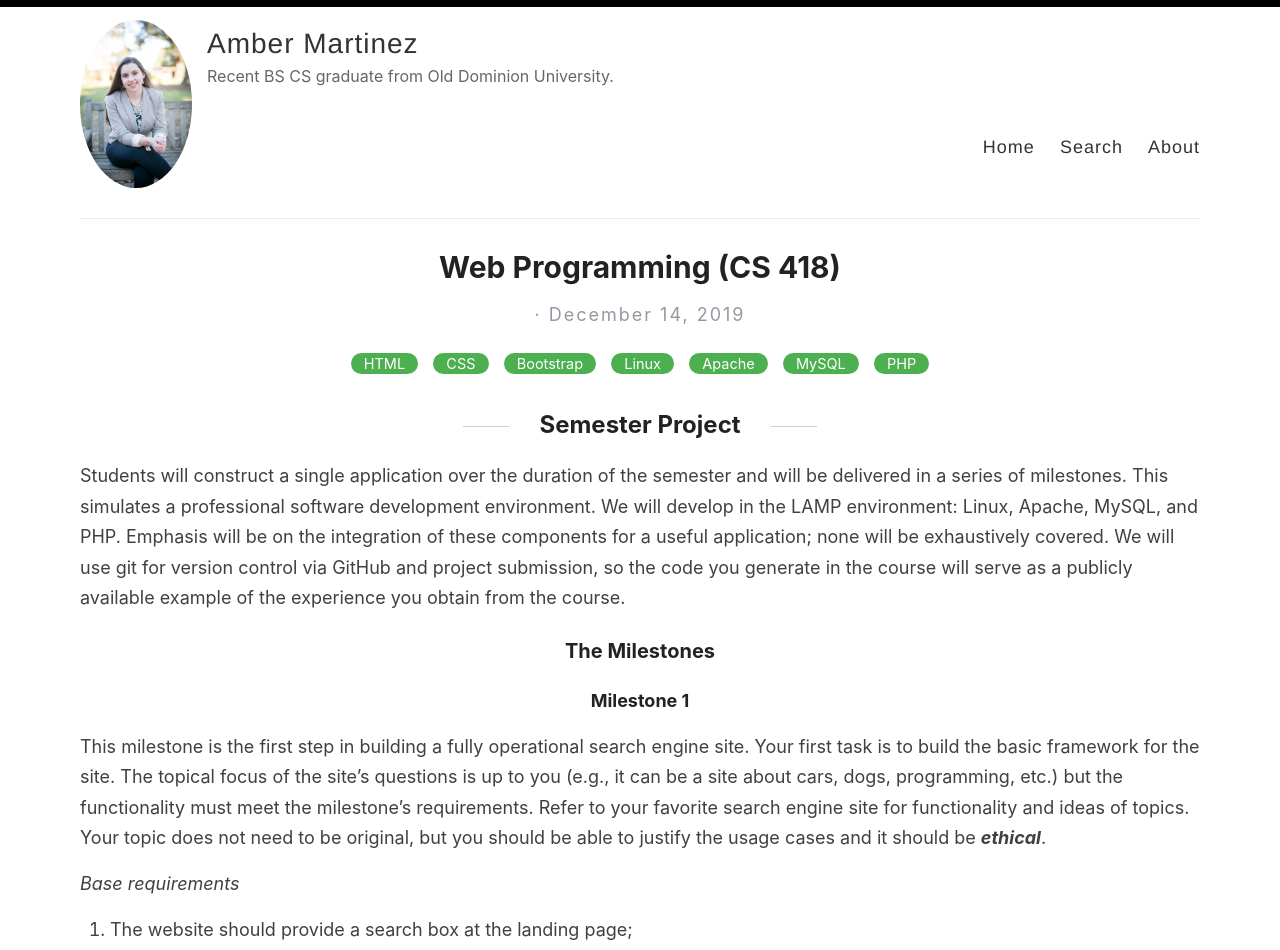
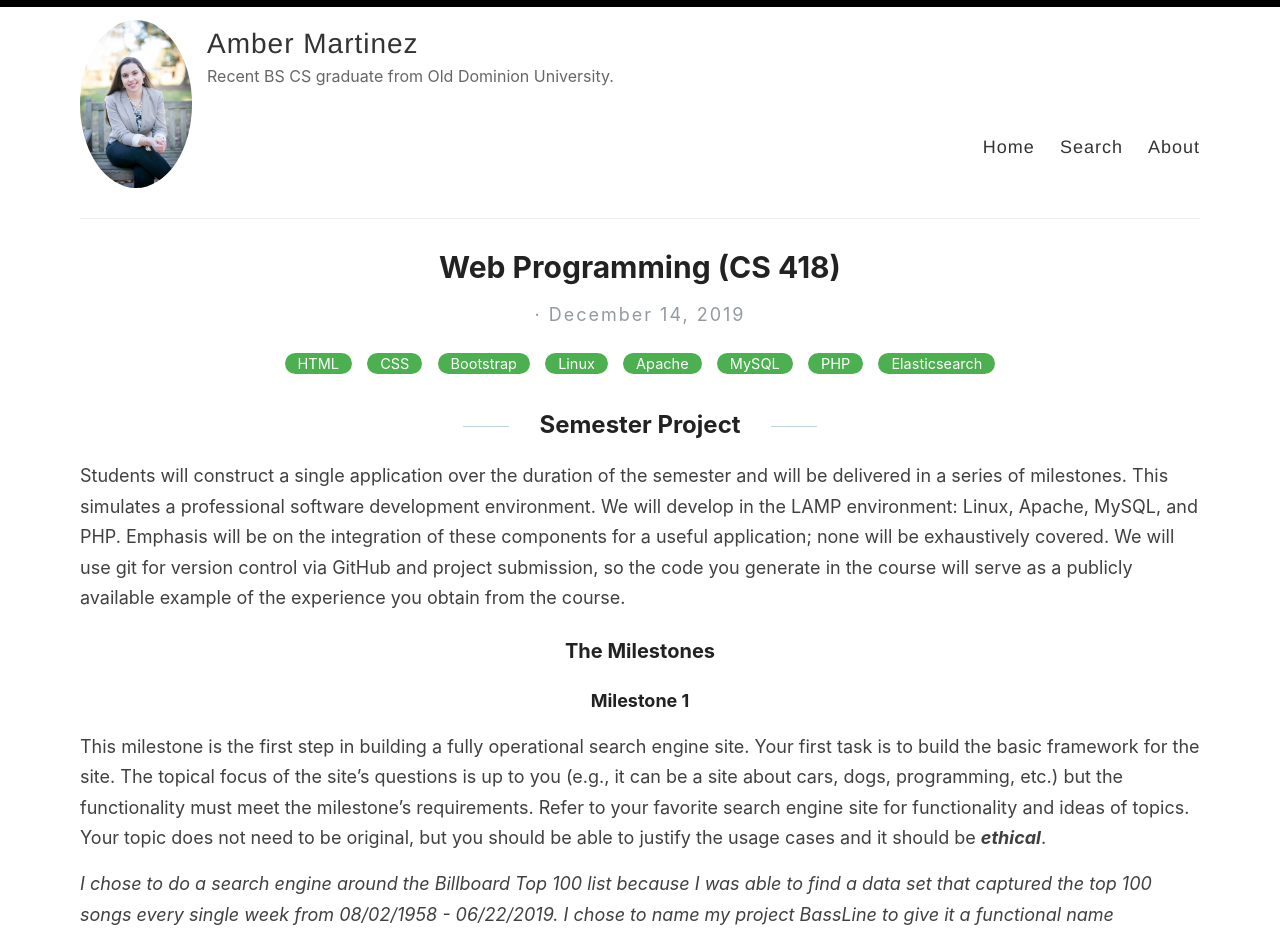
Before and after one commit to AmberNM/AmberNM.github.io, a Jekyll site: the page built from _posts/2019-12-14-web-programming.md, in a window 1280 px wide and 1400 px high. Shown: the top 950 px of the window. Built offline with Jekyll 4.4.1, drawn with Linux system fonts in a browser that asks for light colours; some of the changed text lies outside the part shown.

Commit message:
Fixing Web Programming Page

````diff
--- a/_posts/2019-12-14-web-programming.md
+++ b/_posts/2019-12-14-web-programming.md
@@ -1,7 +1,7 @@
 ---
 layout: post
 title: Web Programming (CS 418)
-categories: [HTML,CSS,Bootstrap,Linux,Apache,MySQL,PHP]
+categories: [HTML,CSS,Bootstrap,Linux,Apache,MySQL,PHP,Elasticsearch]
 excerpt: Overview of Internet and World Wide Web; web servers and security, HTTP protocol; web application and design; server side scripts and database integration, and programming for the Web.
 ---
 
@@ -15,7 +15,11 @@ Students will construct a single application over the duration of the semester a
 
 This milestone is the first step in building a fully operational search engine site. Your first task is to build the basic framework for the site. The topical focus of the site's questions is up to you (e.g., it can be a site about cars, dogs, programming, etc.) but the functionality must meet the milestone's requirements. Refer to your favorite search engine site for functionality and ideas of topics. Your topic does not need to be original, but you should be able to justify the usage cases and it should be ***ethical***.
 
-*Base requirements*
+
+*I chose to do a search engine around the Billboard Top 100 list because I was able to find a data set that captured the top 100 songs every single week from 08/02/1958 - 06/22/2019. I chose to name my project BassLine to give it a functional name*
+
+
+***Base Requirements:***
 1. The website should provide a search box at the landing page;
 2. There should be a search button next to the search box;
 
@@ -23,7 +27,7 @@ This milestone is the first step in building a fully operational search engine s
 
 3. Users must be able to register new accounts using email addresses;
 
-	![Bassline Registration Page](/images/web-programming/Register-Test-User-Screen.png)
+	![Bassline Registration Page](/images/web-programming/Register-Test-User.png)
 
 4. Users cannot register duplicate accounts using the same email address, or phone
 number;
@@ -111,17 +115,22 @@ number;
     }
 ```
 
-7. Users should be able to reset their passwords if they forget it;
-8. The website should have a homepage for each user, where they can view their profiles,
+7. The website should have a homepage for each user, where they can view their profiles,
 change passwords, and update demographic information.
 
+	![Bassline User Landing Page](/images/web-programming/Test-User-Landing-Page.png)
+
+8. Users should be able to reset their passwords if they forget it;
+
 	![Bassline Profile Page](/images/web-programming/Test-User-Profile-Screen.png)
+
+
 
 #### Milestone 2
 
 In this milestone, you will build the search function in your search engine using elasticsearch and PHP or JavaScript.
 
-*Base requirements:*
+***Base Requirements:***
 
 1. The website should index at least 1000 documents;
 
@@ -186,6 +195,7 @@ if($query['hits']['total'] >=1 ) {
 }
 ```
 
+
 6. The website has an “Advanced Search” in which users can specify more information;
 
 	![User view of Advanced Search](/images/web-programming/Advanced-Search-Function.png)
@@ -194,11 +204,13 @@ if($query['hits']['total'] >=1 ) {
 
 	![Results of Advanced Search](/images/web-programming/Advanced-Search-Results.png)
 
+
+
 #### Milestone 3
 
 In this milestone, you will enhance the search engine by adding more features to make searching more secure, transparent, and user friendly.
 
-*Base requirements:*
+***Base Requirements:***
 1. The search engine can return paginated results;
 2. The search engine can highlight results that contain search terms;
 3. The SERP should display the actual term (after sanitization) shown on top;
@@ -213,7 +225,7 @@ more information of the item;
 
 5. Users have to login first to save search history to their profiles;
 
-	<embed src="/images/web-programming/Cannot-Save-Without-Login.mp4">
+	![Cannot Save Without Login](https://github.com/winnie1312/grab/blob/master/grab-landingpage-winnie.gif)
 
 6. Users can save items in search result to their profiles;
 
@@ -269,14 +281,14 @@ more information of the item;
 
 7. reCAPTCHA should be used for both the logging in and the signing up page;
 
-	![Bassline Registration Page](/images/web-programming/Register-Test-User-Screen.png)
+	![Bassline Registration Page](/images/web-programming/Register-Test-User.png)
 	![Bassline Login Page](/images/web-programming/Login-Screen.png)
 
 #### Milestone 4
 
 In this milestone, you will enhance the search engine by adding more features to make searching more secure, transparent, and user friendly.
 
-*Base requirements:*
+***Base Requirements:***
 1. Users can delete items from their favorite list;
 
 	```php
````
Also changed, not shown: 1 other file.
